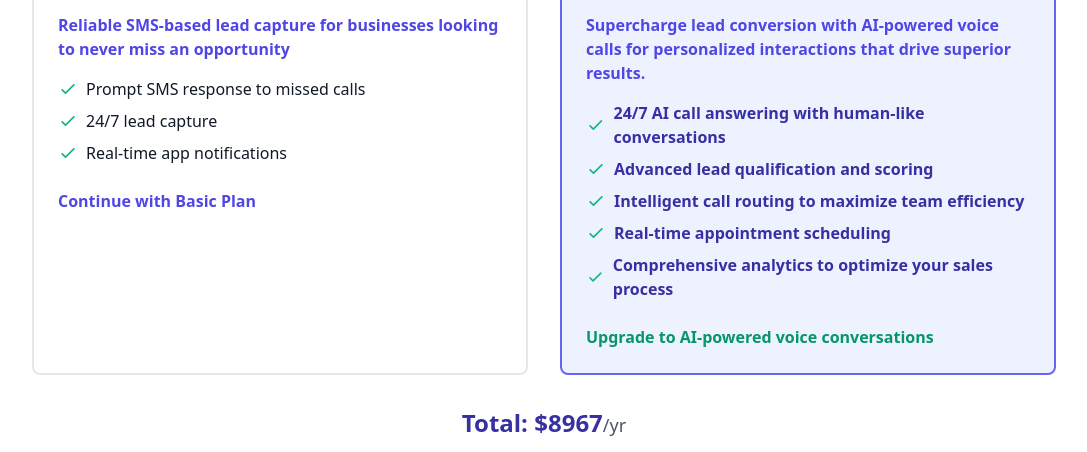
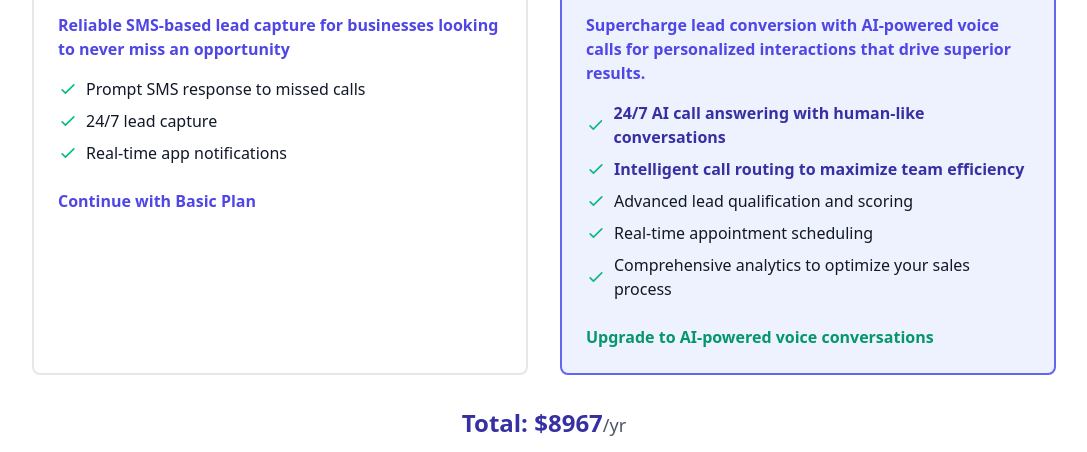
Before and after one commit to APP-EAS/testnewvoiceai, a plain HTML site: page index.html in a window 1280 px wide. Shown: the part 705-1157 px from the top of the page, without its empty margins (96-1183 px from the left). Drawn offline with nearby package versions, Linux system fonts and the light colour scheme.

Commit message:
Update index.html

```diff
--- a/index.html
+++ b/index.html
@@ -134,10 +134,10 @@
                             <p class="mb-4 text-indigo-600 font-semibold">Supercharge lead conversion with AI-powered voice calls for personalized interactions that drive superior results.</p>
                             <ul class="space-y-2 mb-6">
                                 <li class="flex items-center"><svg class="h-5 w-5 text-green-500 mr-2" fill="none" stroke="currentColor" viewBox="0 0 24 24" xmlns="http://www.w3.org/2000/svg"><path stroke-linecap="round" stroke-linejoin="round" stroke-width="2" d="M5 13l4 4L19 7"></path></svg><strong class="text-indigo-800">24/7 AI call answering with human-like conversations</strong></li>
-                                <li class="flex items-center"><svg class="h-5 w-5 text-green-500 mr-2" fill="none" stroke="currentColor" viewBox="0 0 24 24" xmlns="http://www.w3.org/2000/svg"><path stroke-linecap="round" stroke-linejoin="round" stroke-width="2" d="M5 13l4 4L19 7"></path></svg><strong class="text-indigo-800">Advanced lead qualification and scoring</strong></li>
                                 <li class="flex items-center"><svg class="h-5 w-5 text-green-500 mr-2" fill="none" stroke="currentColor" viewBox="0 0 24 24" xmlns="http://www.w3.org/2000/svg"><path stroke-linecap="round" stroke-linejoin="round" stroke-width="2" d="M5 13l4 4L19 7"></path></svg><strong class="text-indigo-800">Intelligent call routing to maximize team efficiency</strong></li>
-                                <li class="flex items-center"><svg class="h-5 w-5 text-green-500 mr-2" fill="none" stroke="currentColor" viewBox="0 0 24 24" xmlns="http://www.w3.org/2000/svg"><path stroke-linecap="round" stroke-linejoin="round" stroke-width="2" d="M5 13l4 4L19 7"></path></svg><strong class="text-indigo-800">Real-time appointment scheduling</strong></li>
-                                <li class="flex items-center"><svg class="h-5 w-5 text-green-500 mr-2" fill="none" stroke="currentColor" viewBox="0 0 24 24" xmlns="http://www.w3.org/2000/svg"><path stroke-linecap="round" stroke-linejoin="round" stroke-width="2" d="M5 13l4 4L19 7"></path></svg><strong class="text-indigo-800">Comprehensive analytics to optimize your sales process</strong></li>
+                                <li class="flex items-center"><svg class="h-5 w-5 text-green-500 mr-2" fill="none" stroke="currentColor" viewBox="0 0 24 24" xmlns="http://www.w3.org/2000/svg"><path stroke-linecap="round" stroke-linejoin="round" stroke-width="2" d="M5 13l4 4L19 7"></path></svg>Advanced lead qualification and scoring</li>
+                                <li class="flex items-center"><svg class="h-5 w-5 text-green-500 mr-2" fill="none" stroke="currentColor" viewBox="0 0 24 24" xmlns="http://www.w3.org/2000/svg"><path stroke-linecap="round" stroke-linejoin="round" stroke-width="2" d="M5 13l4 4L19 7"></path></svg>Real-time appointment scheduling</li>
+                                <li class="flex items-center"><svg class="h-5 w-5 text-green-500 mr-2" fill="none" stroke="currentColor" viewBox="0 0 24 24" xmlns="http://www.w3.org/2000/svg"><path stroke-linecap="round" stroke-linejoin="round" stroke-width="2" d="M5 13l4 4L19 7"></path></svg>Comprehensive analytics to optimize your sales process</li>
                             </ul>
                             <p class="font-semibold text-green-600">Upgrade to AI-powered voice conversations</p>
                         </div>
```
